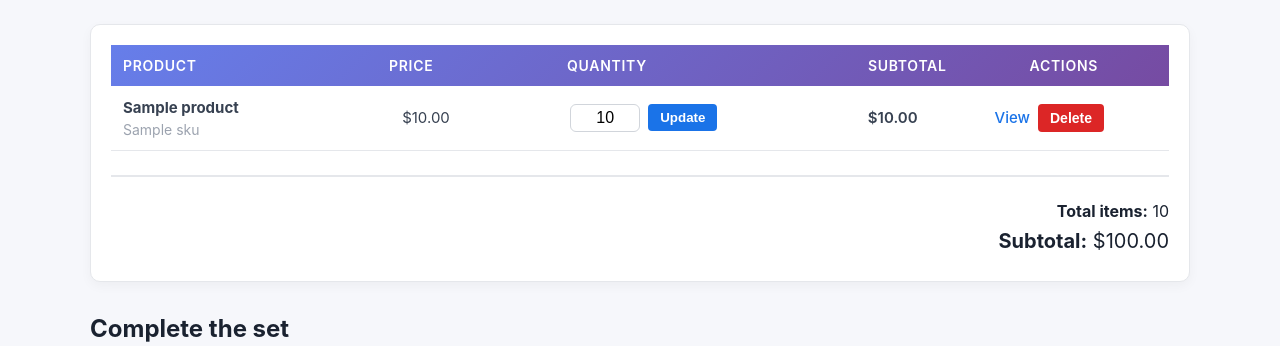
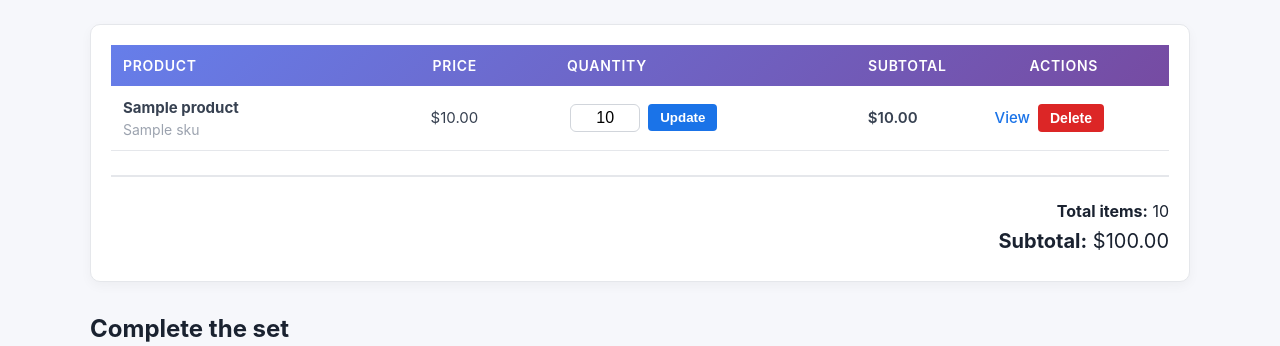
Before and after one commit to Path-yang/IS2108-Pair-Project, a Django app: template auroramart/templates/storefront/cart.html in a window 1280 px wide. Shown: the part 236-582 px from the top of the page. Run offline with Django 5.2, Linux system fonts and the light colour scheme; tables that the repository leaves empty hold one stand-in row (values such as "Sample post"); the template is opened without the code that fills it: values that come from a table or form of the project are taken from there, most other values are stand-ins (such as "Sample title", 1, 10 or a date in 2020).

Commit message:
Fix cart table column alignment
Fixed alignment issues in shopping cart table:
- Price column: changed from center to right-aligned to match values
- Subtotal column: right-aligned to match values
- Removed conflicting CSS styles and !important declarations
- Simplified inline styles for cleaner alignment

🤖 Generated with [Claude Code](https://claude.com/claude-code)

Co-Authored-By: Claude <noreply@anthropic.com>

```diff
--- a/auroramart/templates/storefront/cart.html
+++ b/auroramart/templates/storefront/cart.html
@@ -1,33 +1,6 @@
 {% extends "base.html" %}
 {% block title %}Your Cart · AuroraMart{% endblock %}
 {% block content %}
-<style>
-    /* Override global table styles for cart table alignment */
-    .cart-table th,
-    .cart-table td {
-        text-align: inherit !important;
-    }
-    .cart-table th:nth-child(1),
-    .cart-table td:nth-child(1) {
-        text-align: left !important;
-    }
-    .cart-table th:nth-child(2),
-    .cart-table td:nth-child(2) {
-        text-align: center !important;
-    }
-    .cart-table th:nth-child(3),
-    .cart-table td:nth-child(3) {
-        text-align: center !important;
-    }
-    .cart-table th:nth-child(4),
-    .cart-table td:nth-child(4) {
-        text-align: right !important;
-    }
-    .cart-table th:nth-child(5),
-    .cart-table td:nth-child(5) {
-        text-align: center !important;
-    }
-</style>
 <header style="display:flex; align-items:center; justify-content:space-between; margin-bottom:1.5rem;">
     <div>
         <h1>Your Shopping Cart</h1>
@@ -50,22 +23,22 @@
             </colgroup>
             <thead>
                 <tr style="background-color:#6b21a8; color:white;">
-                    <th style="text-align:left !important; padding:0.75rem; vertical-align:middle;">Product</th>
-                    <th style="text-align:center !important; padding:0.75rem; vertical-align:middle;">Price</th>
-                    <th style="text-align:center !important; padding:0.75rem; vertical-align:middle;">Quantity</th>
-                    <th style="text-align:right !important; padding:0.75rem; vertical-align:middle;">Subtotal</th>
-                    <th style="text-align:center !important; padding:0.75rem; vertical-align:middle;">Actions</th>
+                    <th style="padding:0.75rem; text-align:left;">Product</th>
+                    <th style="padding:0.75rem; text-align:right;">Price</th>
+                    <th style="padding:0.75rem; text-align:center;">Quantity</th>
+                    <th style="padding:0.75rem; text-align:right;">Subtotal</th>
+                    <th style="padding:0.75rem; text-align:center;">Actions</th>
                 </tr>
             </thead>
             <tbody>
                 {% for item in items %}
                     <tr style="border-bottom:1px solid #e5e7eb;">
-                        <td style="text-align:left !important; padding:0.75rem; vertical-align:top;">
+                        <td style="padding:0.75rem; text-align:left;">
                             <strong>{{ item.product.name }}</strong>
                             <p class="muted" style="margin:0.25rem 0 0 0; font-size:0.875rem;">{{ item.product.sku }}</p>
                         </td>
-                        <td style="text-align:center !important; padding:0.75rem; vertical-align:middle;">${{ item.unit_price|floatformat:2 }}</td>
-                        <td style="text-align:center !important; padding:0.75rem; vertical-align:middle;">
+                        <td style="padding:0.75rem; text-align:right;">${{ item.unit_price|floatformat:2 }}</td>
+                        <td style="padding:0.75rem; text-align:center;">
                             <form method="post" style="display:flex; gap:0.5rem; align-items:center; justify-content:center; margin:0;">
                                 {% csrf_token %}
                                 <input type="hidden" name="line_id" value="{{ item.id }}">
@@ -73,8 +46,8 @@
                                 <button type="submit" style="background:#1a73e8; color:white; border:none; padding:0.375rem 0.75rem; border-radius:0.25rem; cursor:pointer;">Update</button>
                             </form>
                         </td>
-                        <td style="text-align:right !important; padding:0.75rem; font-weight:600; vertical-align:middle;">${{ item.line_total|floatformat:2 }}</td>
-                        <td style="text-align:center !important; padding:0.75rem; vertical-align:middle;">
+                        <td style="padding:0.75rem; text-align:right; font-weight:600;">${{ item.line_total|floatformat:2 }}</td>
+                        <td style="padding:0.75rem; text-align:center;">
                             <div style="display:flex; gap:0.5rem; align-items:center; justify-content:center;">
                                 <a href="{% url 'storefront:product_detail' item.product.sku %}" style="color:#1a73e8; text-decoration:none;">View</a>
                                 <form method="post" style="display:inline; margin:0;">
```
